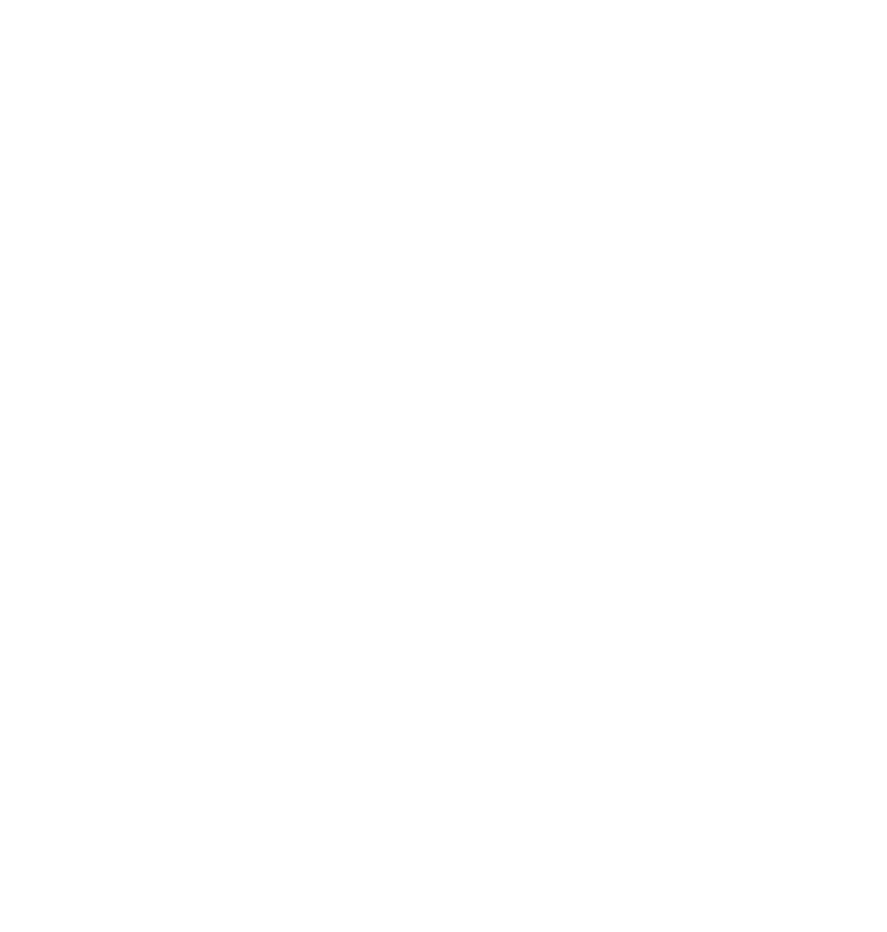
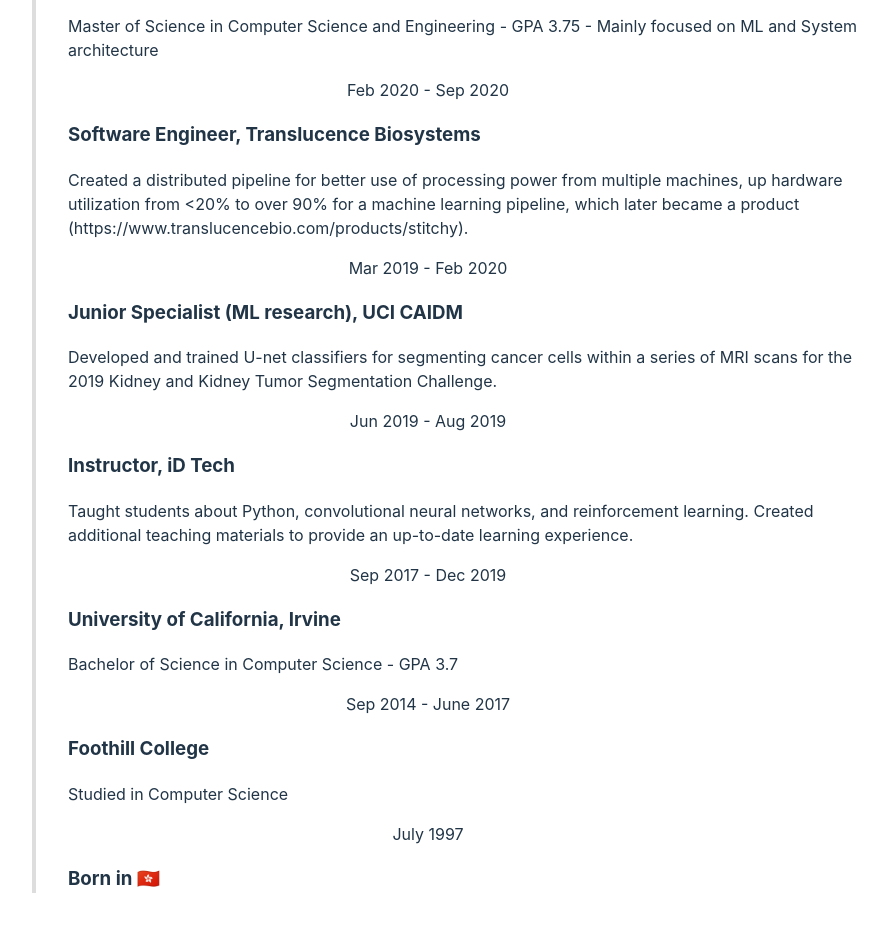
Before and after one commit to eiffelwong1/old_personal_website, a React (Vite) app: page / in a window 1280 px wide. Shown: the part 1340-2272 px from the top of the page, without its empty margins (212-1099 px from the left). Before the commit the page ends 1264 px from the top, so only its background shows below. Built offline with nearby package versions, Linux system fonts and the light colour scheme.

Commit message:
added in simple timeline

```diff
--- a/src/AboutMe.tsx
+++ b/src/AboutMe.tsx
@@ -1,5 +1,52 @@
 import './AboutMe.css'
 import ContactMe from './components/ContactMe'
+import Timeline from './components/Timeline';
+
+const experience = [
+    {
+        date: "Apr 2022 - Feb 2023",
+        title: "Software Engineer, Eightfold AI",
+        description:
+            "Worked on backend infrastructure that enables internal services that uses AWS lambda to overcome runtime limit. Coded, deployed, supported, and maintained the feature as a team. Designed and implement DB schema and data storage model, REST APIs for a future product. Assisted with escalations, on-call, and build duty. Having a great understanding of the code development and deployment cycles.",
+    },
+    {
+        date: "Sep 2020 - June 2022",
+        title: "University of California, San Diego",
+        description: "Master of Science in Computer Science and Engineering - GPA 3.75 - Mainly focused on ML and System architecture",
+    },
+    {
+        date: "Feb 2020 - Sep 2020",
+        title: "Software Engineer, Translucence Biosystems",
+        description:
+            "Created a distributed pipeline for better use of processing power from multiple machines, up hardware utilization from <20% to over 90% for a machine learning pipeline, which later became a product (https://www.translucencebio.com/products/stitchy).",
+    },
+    {
+        date: "Mar 2019 - Feb 2020",
+        title: "Junior Specialist (ML research), UCI CAIDM",
+        description:
+            "Developed and trained U-net classifiers for segmenting cancer cells within a series of MRI scans for the 2019 Kidney and Kidney Tumor Segmentation Challenge.",
+    },
+    {
+        date: "Jun 2019 - Aug 2019",
+        title: "Instructor, iD Tech",
+        description:
+            "Taught students about Python, convolutional neural networks, and reinforcement learning. Created additional teaching materials to provide an up-to-date learning experience.",
+    },
+    {
+        date: "Sep 2017 - Dec 2019",
+        title: "University of California, Irvine",
+        description: "Bachelor of Science in Computer Science - GPA 3.7",
+    },
+    {
+        date: "Sep 2014 - June 2017",
+        title: "Foothill College",
+        description: "Studied in Computer Science",
+    },{
+        date: "July 1997",
+        title: "Born in 🇭🇰",
+    }
+];
+
 
 function AboutMe() {
     return (
@@ -27,12 +74,9 @@
             <div className="bio">
                 <h2>Bio</h2>
 
-                <div> title='Software Engineer @ Eightfold AI' year="Apr2022-Feb2023"</div >
-                <div> title='Student @ University of California, San Diego' year="June 2022"</div >
-                <div> title='Software Engineer @ Translucence Biosystems' year="Feb-Sep2020"</div >
-                <div> title='Junior Specialist (ML research) @ UCI Center for AI in Diagnostic Medicine' year="Mar2019-Feb2020"</div >
-                <div> title='Student @ University of California, Irvine' year="Dec 2019"</div >
-                <div> title='Instructor @ iD Tech' year="Jun-Aug 2019"</div >
+                <Timeline
+                    events={experience}
+                ></Timeline>
 
 
             </div>
--- /dev/null
+++ b/src/components/Timeline.css
@@ -0,0 +1,61 @@
+:root {
+    --container-shadow: 0.5rem 0.5rem 2rem 0 rgba(black, 0.2);
+    --gutter: 30px;
+    --border-width: 4px;
+    --dot-diameter: 8px;
+}
+
+.bio {
+    margin-top: 10%;
+    margin-bottom: 10%;
+}
+
+.timeline {
+    position: relative;
+    max-width: 1200px;
+    margin: 0 auto;
+  }
+
+/* The line of the timeline */
+.timeline:before {
+    content: '';
+    position: absolute;
+    top: 0px;
+    left: 17%;
+    bottom: 0px;
+    width: var(--border-width);
+    background: #ddd;
+}
+
+.timeline-date {
+    margin-bottom: .5em;
+    width: 15%;
+    padding-right: var(--gutter);
+    text-align: right;
+    position: relative;
+}
+
+/* The circles on the timeline */
+.timeline-date::after {
+    content: '';
+    position: absolute;
+    width: 25px;
+    height: 25px;
+    right: -17px;
+    background-color: white;
+    border: 4px solid #FF9F55;
+    border-radius: 50%;
+  }
+
+
+.timeline-content {
+    position: relative;
+    margin: 0 0 1%;
+    width: 66%;
+    right: -20%;
+    text-align:left;
+}
+
+.timeline-title {
+    text-align: left;
+}
--- /dev/null
+++ b/src/components/Timeline.tsx
@@ -0,0 +1,39 @@
+import React from 'react';
+import './Timeline.css';
+
+interface ITimelineEvent {
+  date: string;
+  title: string;
+  description?: string;
+  type?: "work" | "education" | "personal";
+}
+
+interface ITimelineProps {
+  events: ITimelineEvent[];
+}
+
+const TimelineEvent: React.FC<ITimelineEvent> = ({ date, title, description, type }) => {
+  return (
+    <div className="timeline-event">
+      <div className={"timeline-date" + type}>
+        {date}
+      </div>
+      <div className="timeline-content ">
+        <h3 className="timeline-title">{title}</h3>
+        <p className="timeline-description">{description}</p>
+      </div>
+    </div>
+  );
+};
+
+const Timeline: React.FC<ITimelineProps> = ({ events }) => {
+  return (
+    <div className="timeline">
+      {events.map((event, index) => (
+        <TimelineEvent key={index} date={event.date} title={event.title} description={event.description} />
+      ))}
+    </div>
+  );
+};
+
+export default Timeline;
```
